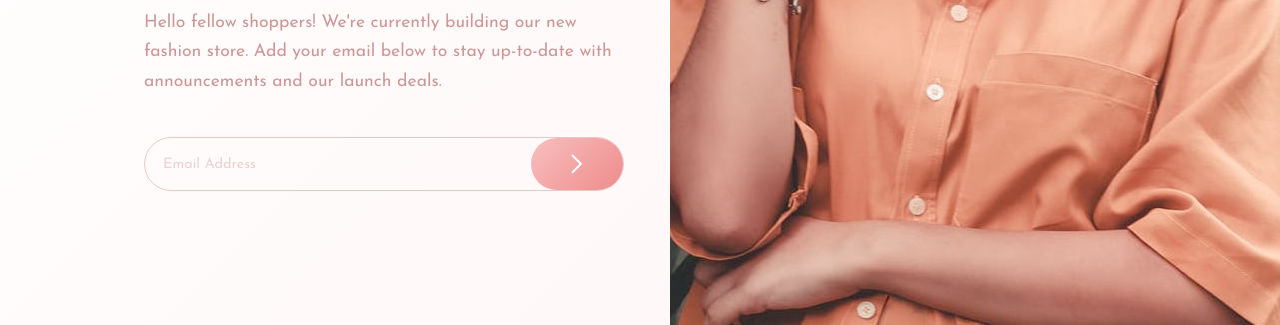
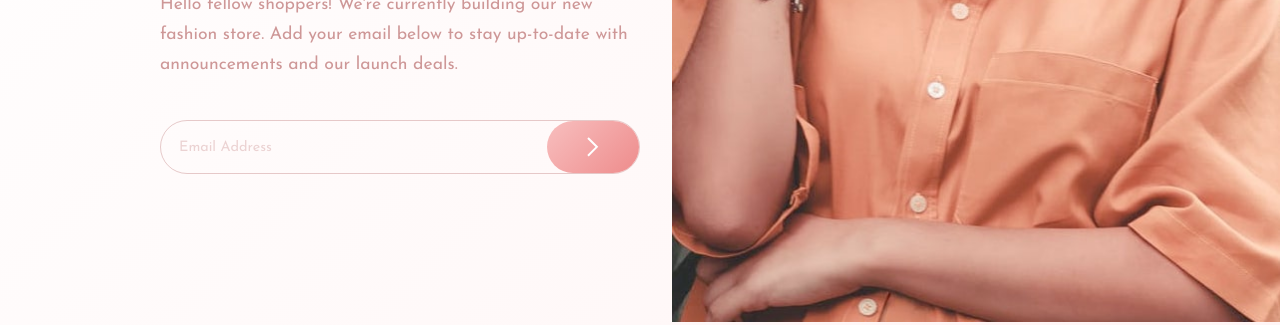
Before and after one commit to Liam-McLeod/FrontendMentor-Base-Apparel, a plain HTML site: page index.html in a window 1280 px wide. Shown: the part 475-800 px from the top of the page. Drawn offline with Linux system fonts and the light colour scheme.

Commit message:
Design Update

```diff
--- a/style.css
+++ b/style.css
@@ -123,7 +123,8 @@ body {
     .content {
         align-content: start;
         text-align: left;
-        margin-left: 7rem;
+        margin-left: 8rem;
+        margin-bottom: 2rem;
         gap: 1.5rem;
     }
 
```
